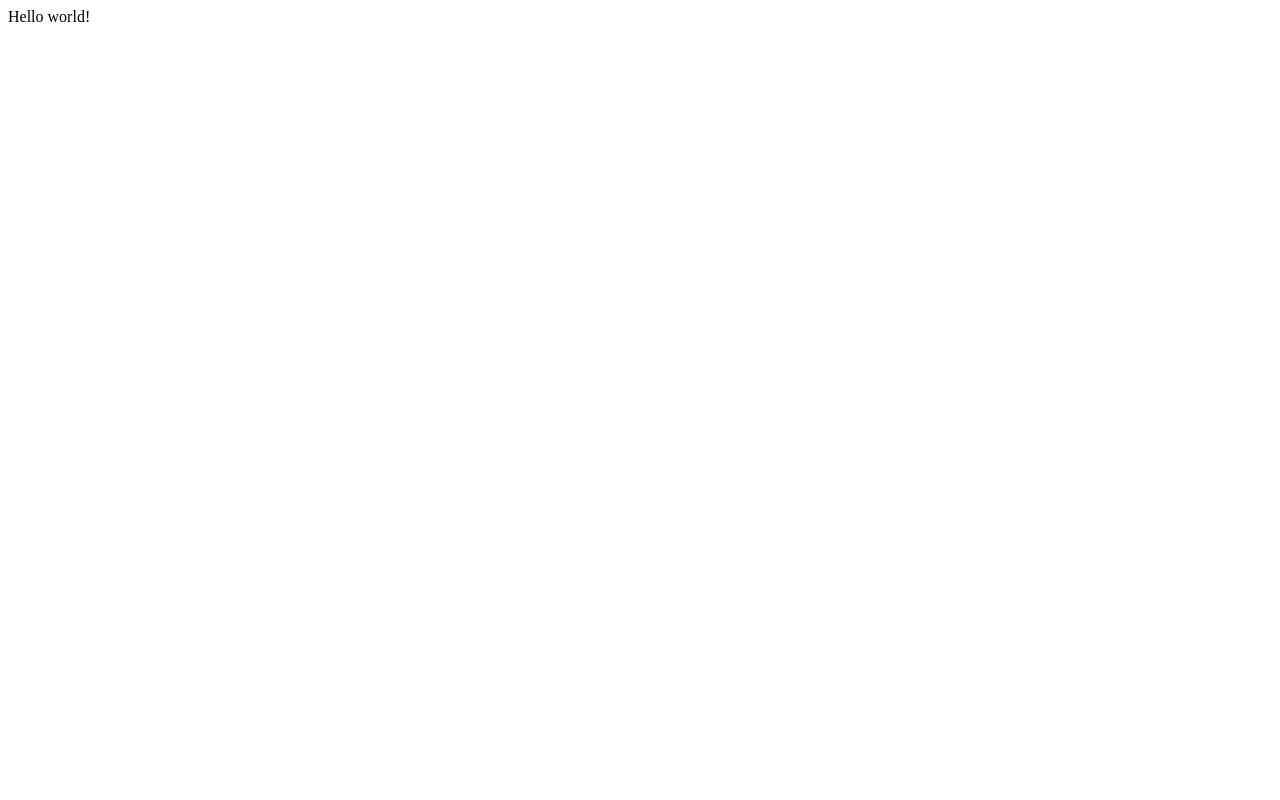
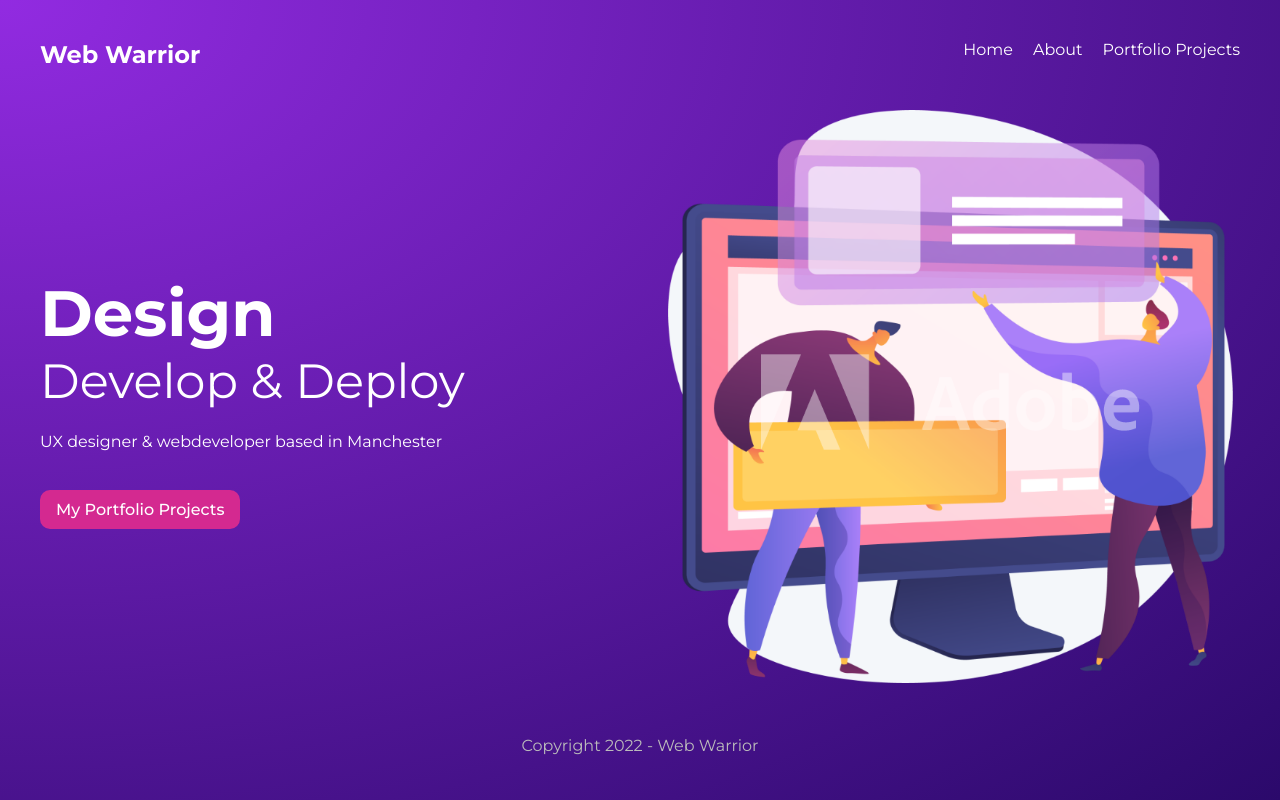
Before and after one commit to reanderagulto/Web-Warrior, a Gatsby site: page / in a window 1280 px wide. Built offline with nearby package versions, Linux system fonts and the light colour scheme; Gatsby itself is replaced by a stand-in of ours.

Commit message:
Initial Commit - Lessong 7

```diff
--- /dev/null
+++ b/src/components/Footer.js
@@ -0,0 +1,10 @@
+
+import React from 'react'
+
+export default function Footer() {
+  return (
+    <footer>
+        <p>Copyright 2022 - Web Warrior</p>
+    </footer>
+  )
+}
--- /dev/null
+++ b/src/components/Layout.js
@@ -0,0 +1,16 @@
+import React from 'react'
+import NavBar from './Navbar'
+import Footer from './Footer'
+import '../styles/global.css'
+
+export default function Layout({ children }) {
+  return (
+    <div className='layout'>
+      <NavBar />
+      <div className='content'>
+        { children }
+      </div>
+      <Footer />
+    </div>
+  )
+}
--- /dev/null
+++ b/src/components/Navbar.js
@@ -0,0 +1,15 @@
+import React from 'react'
+import { Link } from 'gatsby'
+
+export default function Navbar() {
+  return (
+    <nav>
+      <h1>Web Warrior</h1>
+      <div className='links'>
+        <Link to="/">Home</Link>
+        <Link to="/about">About</Link>
+        <Link to="/projects">Portfolio Projects</Link>
+      </div>
+    </nav>
+  )
+}
--- a/src/pages/index.js
+++ b/src/pages/index.js
@@ -1,5 +1,20 @@
+import { Link } from "gatsby"
 import * as React from "react"
+import Layout from "../components/Layout"
+import { header, btn } from '../styles/home.module.css'
 
 export default function Home() {
-  return <div>Hello world!</div>
+  return (
+    <Layout>
+      <section className={header}>
+        <div>
+          <h2>Design</h2>
+          <h3>Develop & Deploy</h3>
+          <p>UX designer & webdeveloper based in Manchester</p>
+          <Link className={btn} to="/projects">My Portfolio Projects</Link>
+        </div>
+        <img src="/banner.png" alt="sites-banner" style={{ maxWidth: '100%'}}/>
+      </section>
+    </Layout>
+  )
 }
--- /dev/null
+++ b/src/styles/global.css
@@ -0,0 +1,51 @@
+@import url('https://fonts.googleapis.com/css2?family=Montserrat:wght@300;400;500;700&display=swap');
+
+/* Global Styles */
+*{
+    margin: 0;
+    padding: 0;
+    text-decoration: none;
+    font-family: 'Montserrat', sans-serif;
+    color: #FFF;
+}
+html, body{
+    min-height: 100%;
+}
+body{
+    background: radial-gradient(at top left, rgba(146, 43, 225, 1) 0%, rgba(43, 9, 107, 1) 100%);
+    background-repeat: no-repeat;
+}
+p{
+    margin: 16px auto;
+    line-height: 1.5em;
+}
+
+/* Layout and Navs */
+.layout{
+    max-width: 1200px;
+    margin: 0 auto;
+}
+nav{
+    display: grid;
+    grid-template-columns: 1fr 1fr;
+    margin: 40px auto;
+}
+nav .links{
+    display: inline-block;
+    text-align: right;
+}
+nav a{
+    display: inline-block;
+    margin-left: 20px;
+    font-weight: 400;
+    padding-bottom: 8px;
+    border-bottom: 3px solid transparent;
+}
+nav a:hover{
+    border-color: #FFF;
+}
+footer p{
+    text-align: center;
+    color: #bbb;
+    margin: 40px auto;
+}
--- /dev/null
+++ b/src/styles/home.module.css
@@ -0,0 +1,22 @@
+.header{
+    display: grid;
+    grid-template-columns: 1fr 1fr;
+    grid-gap: 40px;
+    align-items: center;
+}
+.header h2{
+    font-size: 4em;
+}
+.header h3{
+    font-size: 3em;
+    font-weight: 400;
+    margin-bottom: 20px;
+}
+.btn{
+    display: inline-block;
+    background: #D42990;
+    padding: 10px 16px;
+    border-radius: 10px;
+    margin-top: 20px;
+    font-weight: 500;
+}
```
Also changed, not shown: src/pages/404.js (added, +13 -0 lines), src/pages/about.js (added, +15 -0 lines), src/pages/projects/index.js (added, +14 -0 lines), src/styles/projects.module.css (added, +11 -0 lines), static/banner.png (added).
